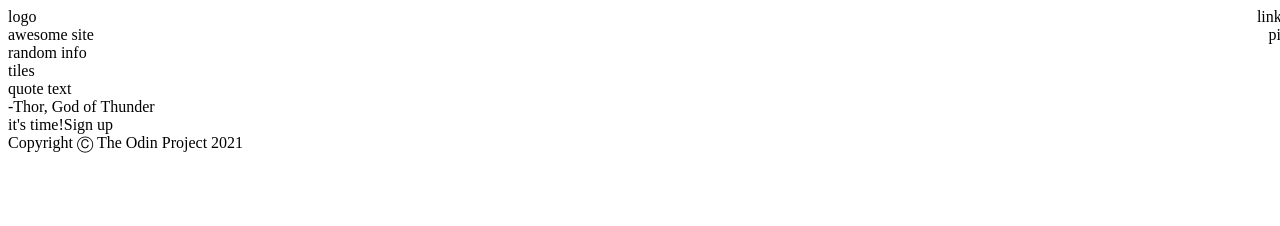
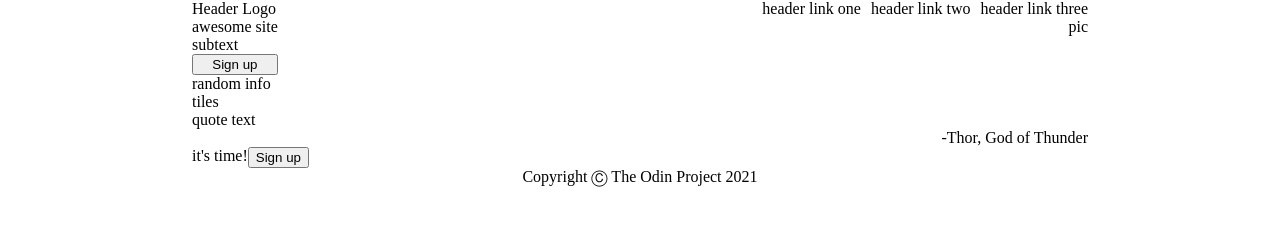
Before and after one commit to RLvB7/odin-landing-page, a plain HTML site: page index.html in a window 1280 px wide. Drawn offline with Linux system fonts and the light colour scheme.

Commit message:
Added more elements and basic styling

```diff
--- a/index.html
+++ b/index.html
@@ -13,11 +13,15 @@
 	<div class="header">
 
 		<div class="logo">
-			logo
+			Header Logo
 		</div>
 
 		<div class="right">
-			links
+			<ul class="links">
+				<li><a>header link one</a></li>
+				<li><a>header link two</a></li>
+				<li><a>header link three</a></li>
+			</ul>
 		</div>
 
 	</div>
@@ -25,7 +29,9 @@
 	<div class="hero">
 
 		<div class="hero-left">
-			awesome site
+			<span>awesome site</span>
+			<span>subtext</span>
+			<button>Sign up</button>
 		</div>
 
 		<div class="hero-right">
@@ -60,7 +66,7 @@
 		</div>
 
 		<div class="cta-signup">
-			Sign up
+			<button>Sign up</button>
 		</div>
 	</div>
 
--- a/style.css
+++ b/style.css
@@ -1,7 +1,9 @@
 body {
 	display: flex;
 	flex-direction: column;
-	width: 100vw;
+	width: 70vw;
+	margin: 0 auto;
+	min-width: 500px;
 }
 
 .header {
@@ -13,8 +15,12 @@ body {
 
 }
 
-.right {
-
+.header .right .links {
+	display: flex;
+	list-style: none;
+	gap: 10px;
+	margin: 0;
+	padding: 0;
 }
 
 .hero {
@@ -54,7 +60,7 @@ body {
 }
 
 .quote-attribution {
-
+	text-align: right;
 }
 
 .cta {
@@ -71,5 +77,5 @@ body {
 }
 
 .footer {
-
+	text-align: center;
 }
```
